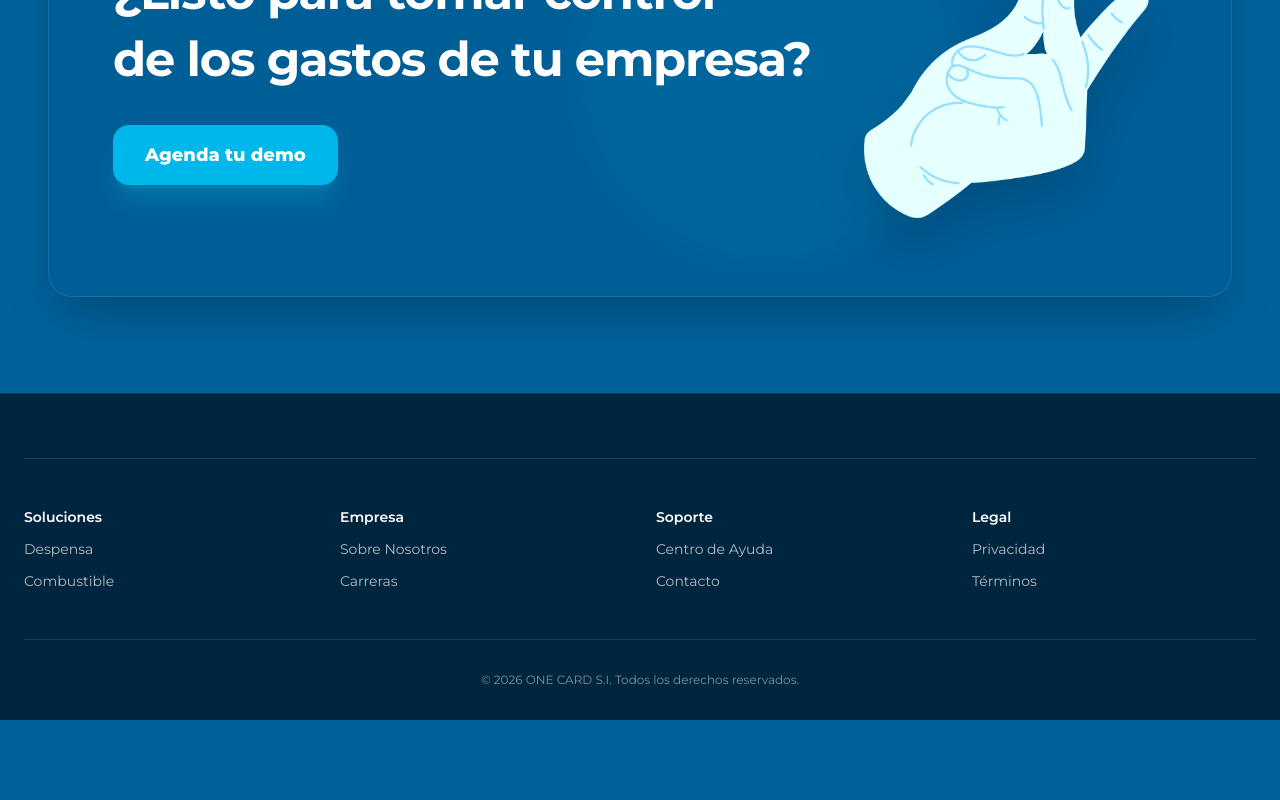
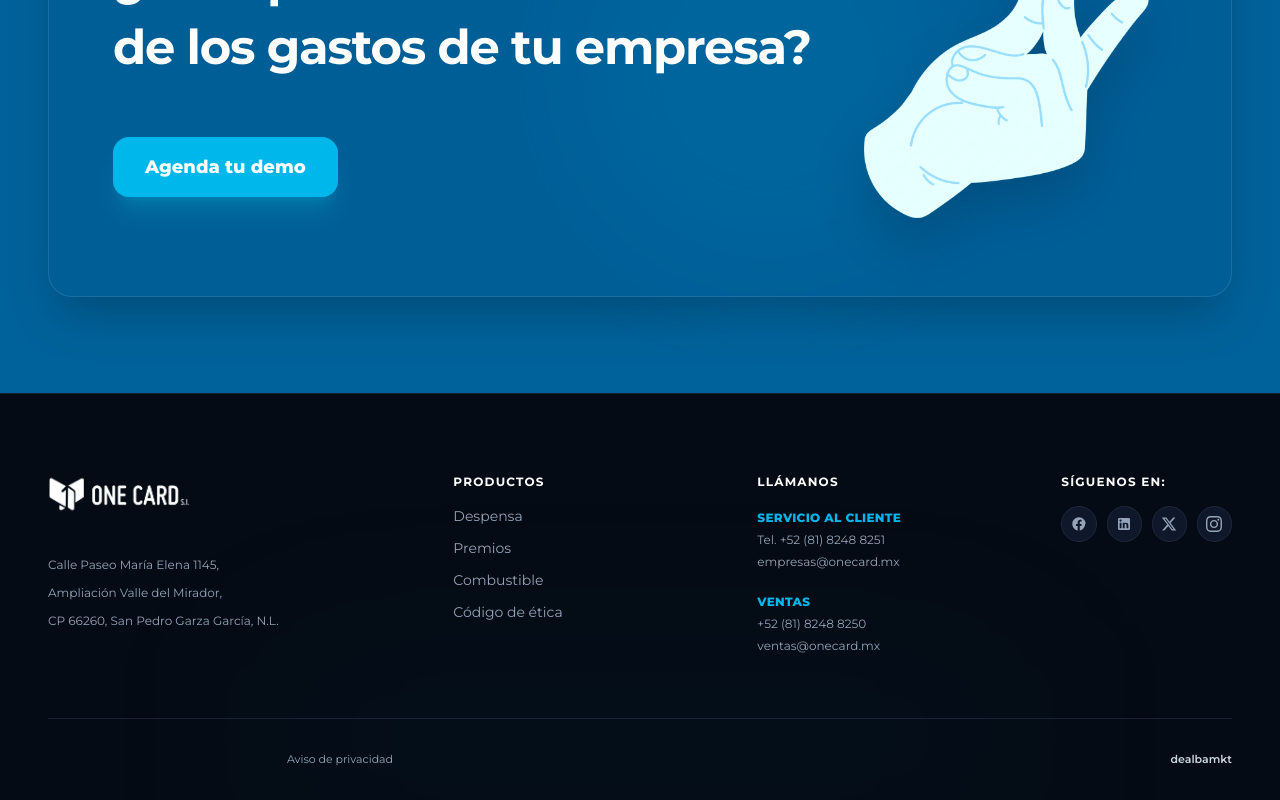
Before and after one commit to jhon-henao13/onecard-wireframe-landing, a React (Vite) app: page / in a window 1280 px wide. Shown: the part 9296-10096 px from the top of the page. Before the commit the page ends 10016 px from the top, so only its background shows below. Built offline with nearby package versions, Linux system fonts and the light colour scheme.

Commit message:
fix(footer): rediseño & reimplementación)

```diff
--- a/src/components/CTASection.jsx
+++ b/src/components/CTASection.jsx
@@ -10,7 +10,7 @@ const CTASection = () => {
     <section className="py-16 sm:py-20 lg:py-24 px-4 sm:px-6 md:px-12 bg-[#00629b] text-white relative overflow-hidden">
 
       {/* Resplandor decorativo de fondo */}
-      <div className="absolute top-1/2 right-1/4 -translate-y-1/2 w-96 h-96 bg-[#00b7eb]/20 blur-[15px] rounded-full pointer-events-none" />
+      <div className="absolute top-1/2 right-1/4 -translate-y-1/2 w-96 h-96 bg-[#00b7eb]/20 blur-[50px] rounded-full pointer-events-none" />
 
       <div className="max-w-8xl mx-auto relative z-10 bg-[#005C94]/60 border border-white/10 rounded-3xl p-8 sm:p-12 lg:p-16 shadow-2xl flex flex-col md:flex-row items-center justify-between gap-2 lg:gap-4 overflow-hidden">
 
@@ -27,7 +27,7 @@ const CTASection = () => {
             de los gastos de tu empresa?
           </h2>
 
-          <div>
+          <div className="!mt-14">
             <a
               href="#contacto"
               className="inline-flex items-center justify-center bg-[#00b7eb] hover:bg-[#0097DA] text-white font-extrabold text-base sm:text-lg px-8 py-4 rounded-2xl shadow-xl shadow-cyan-500/25 hover:shadow-cyan-500/40 hover:-translate-y-0.5 active:translate-y-0 transition-all duration-200 cursor-pointer"
--- a/src/components/Footer.jsx
+++ b/src/components/Footer.jsx
@@ -1,44 +1,192 @@
 // src/components/Footer.jsx
 import React from 'react';
+import { motion } from 'framer-motion';
+
+// Importación del logo oficial de One Card
+import logoOneCard from '../assets/onecard-logopng.webp';
+
+// Íconos SVG para redes sociales
+const FacebookIcon = () => (
+  <svg className="w-4 h-4 fill-current" viewBox="0 0 24 24">
+    <path d="M22 12c0-5.52-4.48-10-10-10S2 6.48 2 12c0 4.84 3.44 8.87 8 9.8V15H7.5v-3H10V9.5C10 7.01 11.49 5.6 13.78 5.6c1.1 0 2.25.2 2.25.2v2.48h-1.27c-1.23 0-1.62.77-1.62 1.56V12h2.78l-.44 3h-2.34v6.8c4.56-.93 8-4.96 8-9.8z" />
+  </svg>
+);
+
+const LinkedinIcon = () => (
+  <svg className="w-4 h-4 fill-current" viewBox="0 0 24 24">
+    <path d="M19 3a2 2 0 0 1 2 2v14a2 2 0 0 1-2 2H5a2 2 0 0 1-2-2V5a2 2 0 0 1 2-2h14m-.5 15.5v-5.3a3.26 3.26 0 0 0-3.26-3.26c-.85 0-1.84.52-2.28 1.3v-1.11h-2.79v8.37h2.79v-4.93c0-.77.62-1.4 1.39-1.4a1.4 1.4 0 0 1 1.4 1.4v4.93h2.75M6.88 8.56a1.68 1.68 0 0 0 1.68-1.68c0-.93-.75-1.69-1.68-1.69a1.69 1.69 0 0 0-1.69 1.69c0 .93.76 1.68 1.69 1.68m1.39 9.94v-8.37H5.5v8.37h2.77z" />
+  </svg>
+);
+
+const TwitterIcon = () => (
+  <svg className="w-4 h-4 fill-current" viewBox="0 0 24 24">
+    <path d="M18.244 2.25h3.308l-7.227 8.26 8.502 11.24H16.17l-5.214-6.817L4.99 21.75H1.68l7.73-8.835L1.254 2.25H8.08l4.713 6.231zm-1.161 17.52h1.833L7.084 4.126H5.117z" />
+  </svg>
+);
+
+const InstagramIcon = () => (
+  <svg className="w-4 h-4 fill-current" viewBox="0 0 24 24">
+    <path d="M12 2.163c3.204 0 3.584.012 4.85.07 3.252.148 4.771 1.691 4.919 4.919.058 1.265.069 1.645.069 4.849 0 3.205-.012 3.584-.069 4.849-.149 3.225-1.664 4.771-4.919 4.919-1.266.058-1.644.07-4.85.07-3.204 0-3.584-.012-4.849-.07-3.26-.149-4.771-1.699-4.919-4.92-.058-1.265-.07-1.644-.07-4.849 0-3.204.013-3.583.07-4.849.149-3.227 1.664-4.771 4.919-4.919 1.266-.057 1.645-.069 4.849-.069zm0-2.163c-3.259 0-3.667.014-4.947.072-4.358.2-6.78 2.618-6.98 6.98-.059 1.281-.073 1.689-.073 4.948 0 3.259.014 3.668.072 4.948.2 4.358 2.618 6.78 6.98 6.98 1.281.058 1.689.072 4.948.072 3.259 0 3.668-.014 4.948-.072 4.354-.2 6.782-2.618 6.979-6.98.059-1.28.073-1.689.073-4.948 0-3.259-.014-3.667-.072-4.947-.196-4.354-2.617-6.78-6.979-6.98-1.281-.059-1.69-.073-4.949-.073zm0 5.838c-3.403 0-6.162 2.759-6.162 6.162s2.759 6.163 6.162 6.163 6.162-2.759 6.162-6.163c0-3.403-2.759-6.162-6.162-6.162zm0 10.162c-2.209 0-4-1.79-4-4 0-2.209 1.791-4 4-4s4 1.791 4 4c0 2.21-1.791 4-4 4zm6.406-11.845c-.796 0-1.441.645-1.441 1.44s.645 1.44 1.441 1.44c.795 0 1.439-.645 1.439-1.44s-.644-1.44-1.439-1.44z" />
+  </svg>
+);
 
 const Footer = () => {
+  return (
+    <footer className="bg-[#050B14] text-slate-300 pt-16 sm:pt-20 pb-8 border-t border-slate-800/80 relative overflow-hidden">
 
-  return (
-    <footer className="bg-onecard-dark border-t border-white/10 pt-16 pb-8">
-      <div className="max-w-7xl mx-auto px-6 space-y-12">
+      {/* Resplandor inferior tenue */}
+      <div className="absolute bottom-0 left-1/2 -translate-x-1/2 w-[800px] h-32 bg-[#0097DA]/5 blur-[100px] rounded-full pointer-events-none" />
 
+      <div className="max-w-7xl mx-auto px-6 lg:px-12 relative z-10">
 
-        {/* Footer Links & Copyright */}
-        <div className="grid grid-cols-2 md:grid-cols-4 gap-8 text-sm border-t border-white/10 pt-12">
-          {/* Column 1 */}
-          <div className="space-y-3">
-            <h4 className="font-semibold text-white">Soluciones</h4>
-            <a href="#" className="block text-white/70 hover:text-white">Despensa</a>
-            <a href="#" className="block text-white/70 hover:text-white">Combustible</a>
+        {/* GRID PRINCIPAL DE 4 COLUMNAS */}
+        <div className="grid grid-cols-1 sm:grid-cols-2 lg:grid-cols-12 gap-10 lg:gap-8 pb-16">
+
+          {/* COLUMNA 1: Logo & Dirección (span 4) */}
+          <div className="lg:col-span-4 space-y-6">
+            <a href="#" className="inline-block group">
+              <img
+                src={logoOneCard}
+                alt="One Card Logo"
+                className="h-10 w-auto object-contain brightness-120 group-hover:scale-105 transition-transform"
+              />
+            </a>
+
+            <div className="space-y-1 text-xs text-slate-400 font-normal !leading-[2] pt-2">
+              <p>Calle Paseo María Elena 1145,</p>
+              <p>Ampliación Valle del Mirador,</p>
+              <p>CP 66260, San Pedro Garza García, N.L.</p>
+            </div>
           </div>
-          {/* Column 2 */}
-          <div className="space-y-3">
-            <h4 className="font-semibold text-white">Empresa</h4>
-            <a href="#" className="block text-white/70 hover:text-white">Sobre Nosotros</a>
-            <a href="#" className="block text-white/70 hover:text-white">Carreras</a>
+
+          {/* COLUMNA 2: Productos (span 3) */}
+          <div className="lg:col-span-3 space-y-4">
+            <h4 className="text-xs font-bold text-white tracking-widest uppercase">
+              PRODUCTOS
+            </h4>
+            <ul className="space-y-3 text-xs sm:text-sm text-slate-400">
+              <li>
+                <a href="#soluciones" className="hover:text-white transition-colors">
+                  Despensa
+                </a>
+              </li>
+              <li>
+                <a href="#soluciones" className="hover:text-white transition-colors">
+                  Premios
+                </a>
+              </li>
+              <li>
+                <a href="#soluciones" className="hover:text-white transition-colors">
+                  Combustible
+                </a>
+              </li>
+              <li>
+                <a href="#codigo-etica" className="hover:text-white transition-colors">
+                  Código de ética
+                </a>
+              </li>
+            </ul>
           </div>
-          {/* Column 3 */}
-          <div className="space-y-3">
-            <h4 className="font-semibold text-white">Soporte</h4>
-            <a href="#" className="block text-white/70 hover:text-white">Centro de Ayuda</a>
-            <a href="#" className="block text-white/70 hover:text-white">Contacto</a>
+
+          {/* COLUMNA 3: Llámanos & Contacto (span 3) */}
+          <div className="lg:col-span-3 space-y-5">
+            <h4 className="text-xs font-bold text-white tracking-widest uppercase">
+              LLÁMANOS
+            </h4>
+
+            {/* Servicio al cliente */}
+            <div className="space-y-1.5">
+              <span className="text-xs font-extrabold text-[#00b7eb] block tracking-wide">
+                SERVICIO AL CLIENTE
+              </span>
+              <p className="text-xs text-slate-400">Tel. +52 (81) 8248 8251</p>
+              <a
+                href="mailto:empresas@onecard.mx"
+                className="text-xs text-slate-400 hover:text-white transition-colors block"
+              >
+                empresas@onecard.mx
+              </a>
+            </div>
+
+            {/* Ventas */}
+            <div className="space-y-1.5 pt-1">
+              <span className="text-xs font-extrabold text-[#00b7eb] block tracking-wide">
+                VENTAS
+              </span>
+              <p className="text-xs text-slate-400">+52 (81) 8248 8250</p>
+              <a
+                href="mailto:ventas@onecard.mx"
+                className="text-xs text-slate-400 hover:text-white transition-colors block"
+              >
+                ventas@onecard.mx
+              </a>
+            </div>
           </div>
-          {/* Column 4 */}
-          <div className="space-y-3">
-            <h4 className="font-semibold text-white">Legal</h4>
-            <a href="#" className="block text-white/70 hover:text-white">Privacidad</a>
-            <a href="#" className="block text-white/70 hover:text-white">T&#233;rminos</a>
+
+          {/* COLUMNA 4: Redes Sociales (span 2) */}
+          <div className="lg:col-span-2 space-y-4">
+            <h4 className="text-xs font-bold text-white tracking-widest uppercase">
+              SÍGUENOS EN:
+            </h4>
+
+            <div className="flex items-center gap-2.5">
+              <a
+                href="https://facebook.com"
+                target="_blank"
+                rel="noreferrer"
+                className="w-9 h-9 rounded-full bg-slate-900 border border-slate-800 text-slate-400 flex items-center justify-center hover:bg-[#0097DA] hover:text-white hover:border-[#0097DA] transition-all duration-300"
+                aria-label="Facebook"
+              >
+                <FacebookIcon />
+              </a>
+
+              <a
+                href="https://linkedin.com"
+                target="_blank"
+                rel="noreferrer"
+                className="w-9 h-9 rounded-full bg-slate-900 border border-slate-800 text-slate-400 flex items-center justify-center hover:bg-[#0097DA] hover:text-white hover:border-[#0097DA] transition-all duration-300"
+                aria-label="LinkedIn"
+              >
+                <LinkedinIcon />
+              </a>
+
+              <a
+                href="https://twitter.com"
+                target="_blank"
+                rel="noreferrer"
+                className="w-9 h-9 rounded-full bg-slate-900 border border-slate-800 text-slate-400 flex items-center justify-center hover:bg-[#0097DA] hover:text-white hover:border-[#0097DA] transition-all duration-300"
+                aria-label="Twitter"
+              >
+                <TwitterIcon />
+              </a>
+
+              <a
+                href="https://instagram.com"
+                target="_blank"
+                rel="noreferrer"
+                className="w-9 h-9 rounded-full bg-slate-900 border border-slate-800 text-slate-400 flex items-center justify-center hover:bg-[#0097DA] hover:text-white hover:border-[#0097DA] transition-all duration-300"
+                aria-label="Instagram"
+              >
+                <InstagramIcon />
+              </a>
+            </div>
+          </div>
+
+        </div>
+
+        {/* BARRA INFERIOR / COPYRIGHT & DERECHOS */}
+        <div className="border-t border-slate-800/80 pt-8 flex flex-col sm:flex-row items-center justify-between text-[11px] text-slate-400 gap-4">
+          <div className="w-full text-center sm:text-center">
+            <a href="#privacidad" className="hover:text-white transition-colors">
+              Aviso de privacidad
+            </a>
+          </div>
+
+          <div className="w-full text-center sm:text-right text-slate-400">
+            <span className="text-slate-300 font-semibold">dealbamkt</span>
           </div>
         </div>
 
-        <div className="text-center text-xs text-white/50 border-t border-white/10 pt-8">
-          &copy; {new Date().getFullYear()} ONE CARD S.I. Todos los derechos reservados.
-        </div>
       </div>
     </footer>
   );
```
